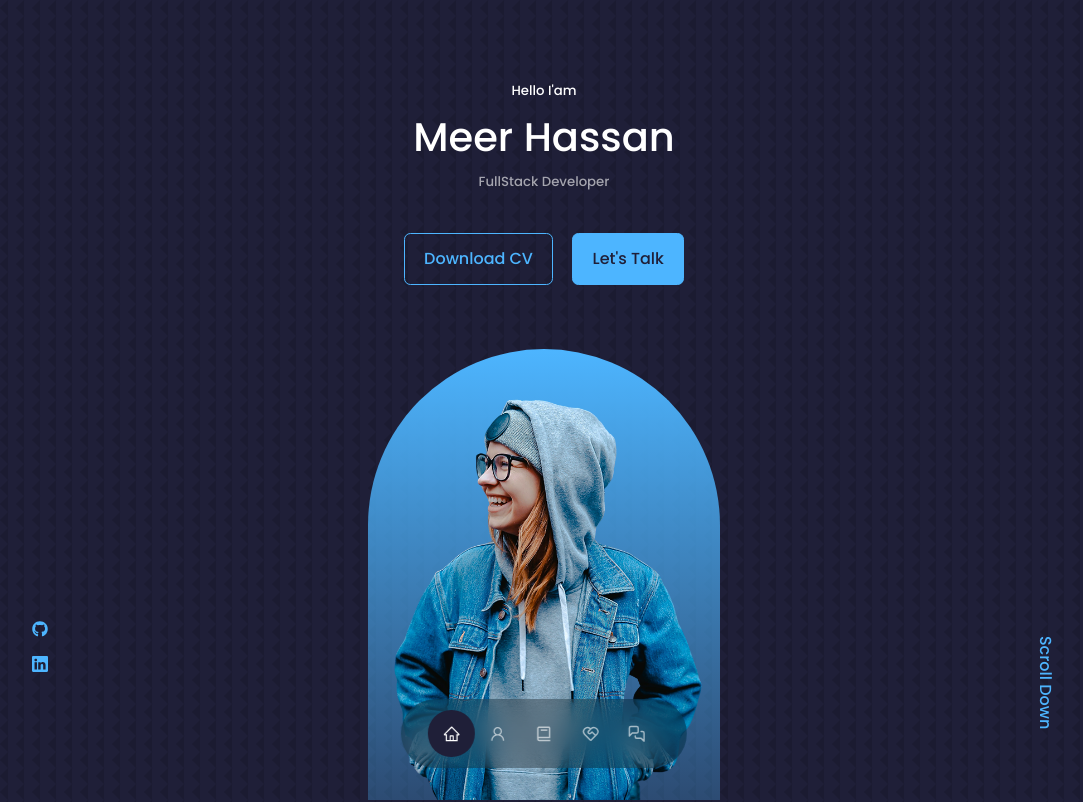
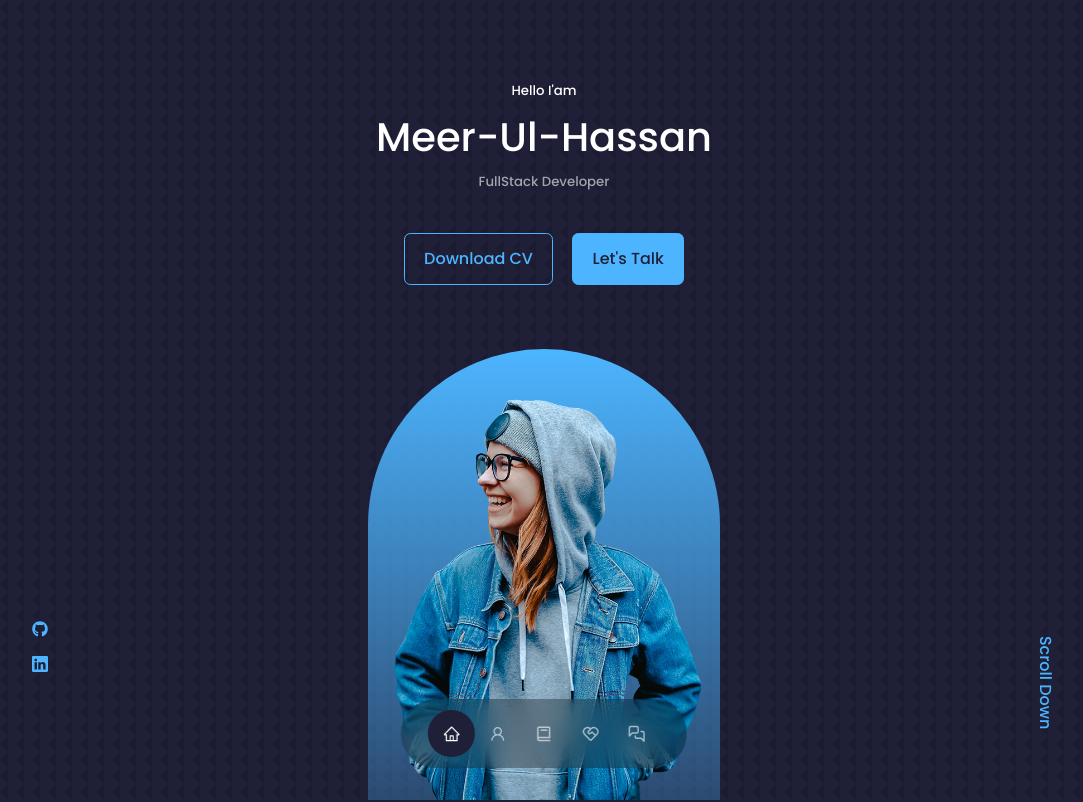
Before and after one commit to MeerUlHassan/Re, a React (Create React App) app: page / in a window 1280 px wide. Shown: the top 802 px of the page, without its empty margins (96-1179 px from the left). Built offline with nearby package versions, Linux system fonts and the light colour scheme.

Commit message:
entered full name

```diff
--- a/src/components/Header/Header.jsx
+++ b/src/components/Header/Header.jsx
@@ -9,7 +9,7 @@ const Header = () => {
     <header>
       <div className="container header__container">
         <h5>Hello I'am</h5>
-        <h1>Meer Hassan </h1>
+        <h1>Meer-Ul-Hassan </h1>
         <h5 className="text-light"> FullStack Developer</h5>
         <CTA />
         <HeaderSocials />
```
